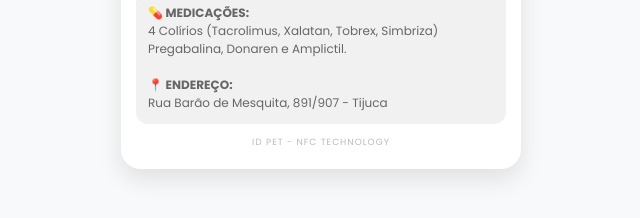
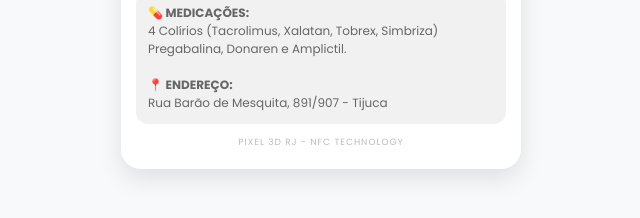
Before and after one commit to luiz8952/sospets, a plain HTML site: page vittoria/frederico/index.html in a window 1280 px wide. Shown: the part 506-724 px from the top of the page, 319-959 px from the left. Drawn offline with Linux system fonts and the light colour scheme.

Commit message:
Update index.html

```diff
--- a/vittoria/frederico/index.html
+++ b/vittoria/frederico/index.html
@@ -69,7 +69,7 @@
             Rua Barão de Mesquita, 891/907 - Tijuca
         </div>
 
-        <div class="footer-brand">ID PET - NFC TECHNOLOGY</div>
+        <div class="footer-brand">Pixel 3d RJ - NFC TECHNOLOGY</div>
     </div>
 </div>
 
```
